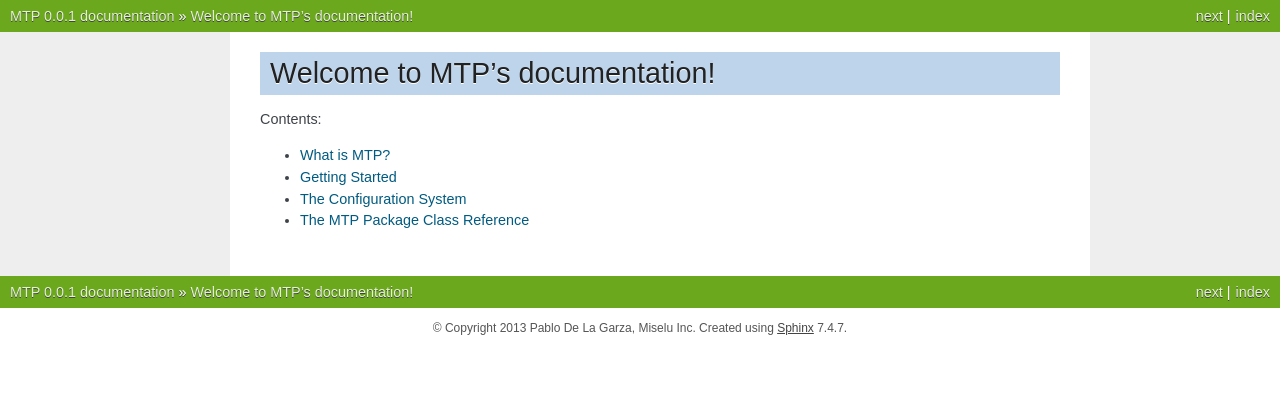
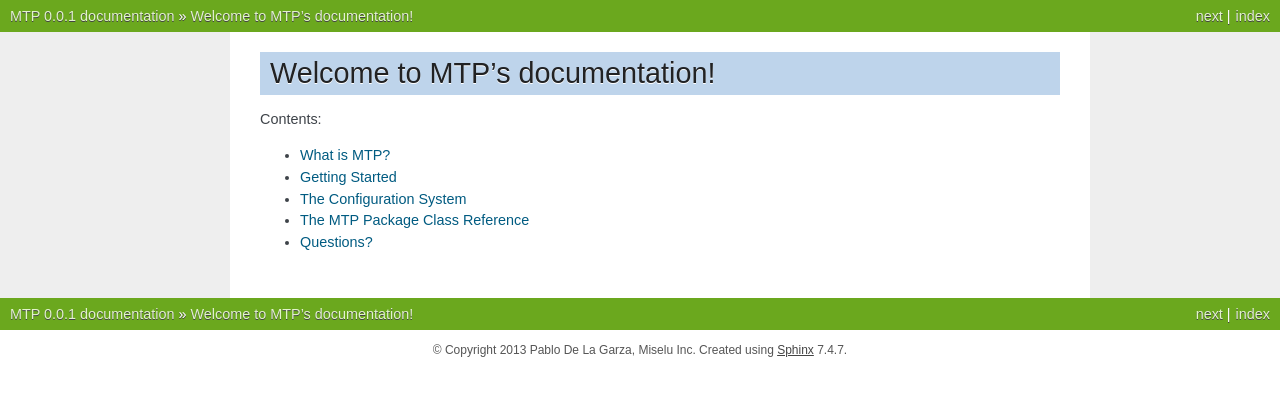
Before and after one commit to pablo-miselu/MTP, a Sphinx documentation site: the page built from docs/index.rst, in a window 1280 px wide. Shown: the top 396 px of the page. Built offline with Sphinx 7.4.7, drawn with Linux system fonts in a browser that asks for light colours.

Commit message:
docs: Added information on how to submit questions.

```diff
--- a/docs/index.rst
+++ b/docs/index.rst
@@ -11,3 +11,4 @@ Contents:
    gettingStarted
    config
    package/MTP
+   questions
--- /dev/null
+++ b/docs/questions.rst
@@ -0,0 +1,4 @@
+Questions?
+==========
+
+If you have a question please send an email to *pablo@pablodelagarza.com*
```
